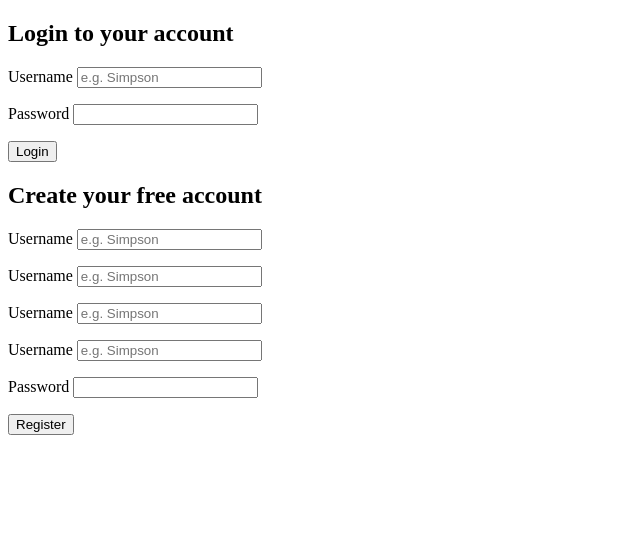
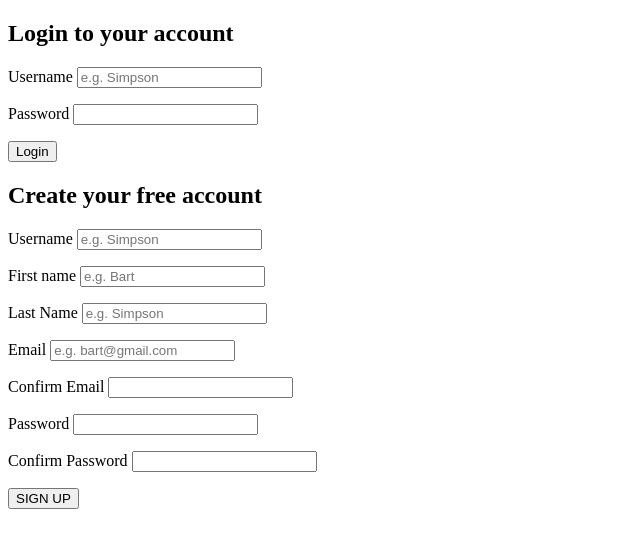
Before and after one commit to Ebtesham-21/slotify, a PHP site: page /register.php in a window 1280 px wide. Shown: the top 548 px of the page, without its empty margins (0-640 px from the left). Run offline with PHP 8.4, Linux system fonts and the light colour scheme.

Commit message:
register form done

```diff
--- a/register.php
+++ b/register.php
@@ -27,31 +27,39 @@
         <form id="loginForm" action="register.php" method="POST">
             <h2>Create your free account</h2>
             <p>
-                <label for="loginUsername">Username</label>
-                <input id="loginUsername" name="loginUsername" type="text" placeholder="e.g. Simpson" required>
+                <label for="username">Username</label>
+                <input id="username" name="username" type="text" placeholder="e.g. Simpson" required>
 
             </p>
             <p>
-                <label for="loginUsername">Username</label>
-                <input id="loginUsername" name="loginUsername" type="text" placeholder="e.g. Simpson" required>
+                <label for="firstName">First name</label>
+                <input id="firstName" name="firstName" type="text" placeholder="e.g. Bart" required>
 
             </p>
             <p>
-                <label for="loginUsername">Username</label>
-                <input id="loginUsername" name="loginUsername" type="text" placeholder="e.g. Simpson" required>
+                <label for="lastName"> Last Name</label>
+                <input id="lastName" name="lastName" type="text" placeholder="e.g. Simpson" required>
 
             </p>
             <p>
-                <label for="loginUsername">Username</label>
-                <input id="loginUsername" name="loginUsername" type="text" placeholder="e.g. Simpson" required>
+                <label for="email">Email</label>
+                <input id="email" name="email" type="email" placeholder="e.g. bart@gmail.com" required>
 
             </p>
 
             <p>
+                 <label for="email2">Confirm Email</label>
+                 <input id="email2" name="email2" type="email"  required>
+            </p>
+            <p>
                  <label for="loginPassword">Password</label>
                  <input id="loginPassword" name="loginPassword" type="password"  required>
             </p>
-            <button type="submit" name="registerButton">Register</button>
+            <p>
+                 <label for="password2">Confirm Password</label>
+                 <input id="password2" name="password2" type="password"  required>
+            </p>
+            <button type="submit" name="registerButton">SIGN UP</button>
 
         </form>
 
```
